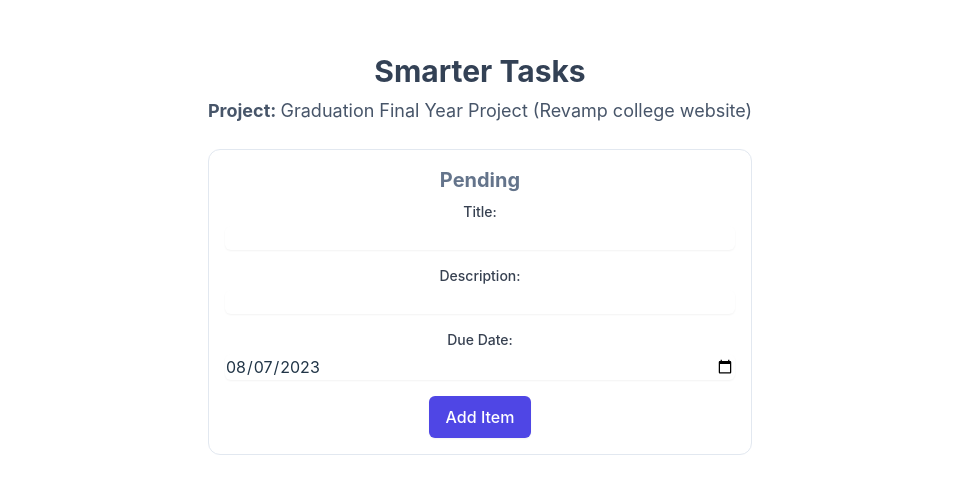
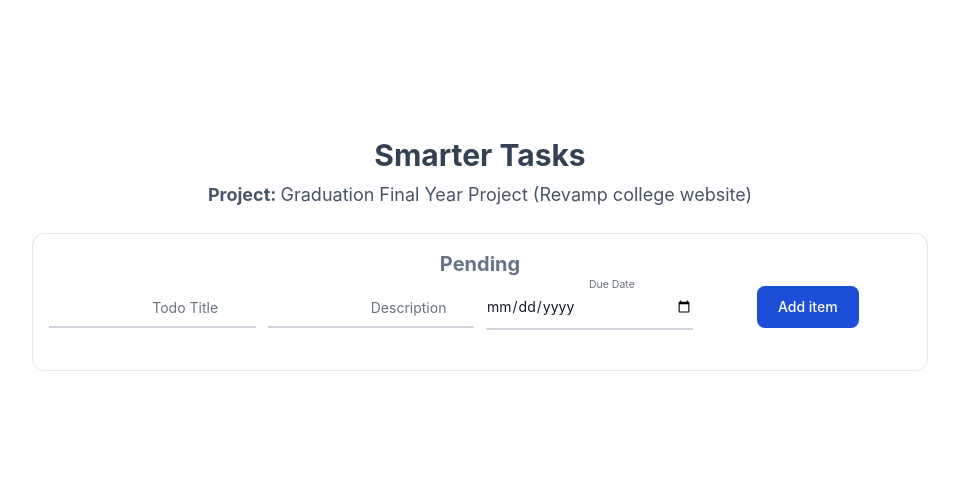
Before and after one commit to Micahget/wd301, a React (Vite) app in the folder smarter-tasks/: page / in a window 1280 px wide. Shown: the part 146-640 px from the top of the page, without its empty margins (160-1119 px from the left). Built offline with nearby package versions, Linux system fonts and the light colour scheme.

Commit message:
Change all class based components to function based components

```diff
--- a/smarter-tasks/src/Task.tsx
+++ b/smarter-tasks/src/Task.tsx
@@ -1,28 +1,38 @@
 import React from "react";
 import "./TaskCard.css";
+import { TaskItem } from "./types";
 
 /* eslint-disable */
 interface TaskProp {
   title: string;
-  todoDescription: string;
-  todoDueDate: Date;
+  description: string;
+  dueDate: string;
 }
-class Task extends React.Component<TaskProp> {
-  render() {
-    return (
-      <div>
-        <div className="TaskItem shadow-md border border-slate-100">
-          <h2 className="text-base font-bold my-1">{this.props.title}</h2>
-          <p className="text-sm text-slate-500">
-            Due Date:{this.props.todoDueDate.toLocaleDateString()}
-          </p>
-          <p className="text-sm text-slate-500">
-            Description:{this.props.todoDescription}
-          </p>
-        </div>
-      </div>
-    );
-  }
-}
+// class Task extends React.Component<TaskProp> {
+//   render() {
+//     return (
+//       <div>
+//         <div className="TaskItem shadow-md border border-slate-100">
+//           <h2 className="text-base font-bold my-1">{this.props.title}</h2>
+//           <p className="text-sm text-slate-500">
+//             Due Date:{this.props.dueDate}
+//           </p>
+//           <p className="text-sm text-slate-500">
+//             Description:{this.props.description}
+//           </p>
+//         </div>
+//       </div>
+//     );
+//   }
+// }
 
+const Task = (props: TaskItem) => {
+  return (
+    <div className="TaskItem shadow-md border border-slate-100">
+      <h2 className="text-base font-bold my-1">{props.title}</h2>
+      <p className="text-sm text-slate-500">{props.dueDate}</p>
+      <p className="text-sm text-slate-500">Description: {props.description}</p>
+    </div>
+  );
+};
 export default Task;
--- a/smarter-tasks/src/TaskApp.tsx
+++ b/smarter-tasks/src/TaskApp.tsx
@@ -3,26 +3,56 @@ import { TaskItem } from "./types";
 import TaskForm from "./TaskForm";
 import TaskList from "./TaskList";
 
-interface TaskAppProp {}
+// interface TaskAppProp {}
 interface TaskAppState {
   tasks: TaskItem[];
 }
-class TaskApp extends React.Component<TaskAppProp, TaskAppState> {
-  constructor(props: TaskAppProp) {
-    super(props);
-    this.state = {
+// class TaskApp extends React.Component<TaskAppProp, TaskAppState> {
+//   constructor(props: TaskAppProp) {
+//     super(props);
+//     this.state = {
+//       tasks: [],
+//     };
+//   }
+//   addTask = (task: TaskItem) => {
+//     this.setState((state) => {
+//       return {
+//         tasks: [...state.tasks, task],
+//       };
+//     });
+//   };
+
+//   render() {
+//     return (
+//       <div className="container py-10 max-w-4xl mx-auto">
+//         <h1 className="text-3xl mb-2 font-bold text-slate-700">
+//           Smarter Tasks
+//         </h1>
+//         <h1 className="text-lg mb-6 text-slate-600">
+//           <span className="font-bold">Project: </span>
+//           Graduation Final Year Project (Revamp college website)
+//         </h1>
+//         <div className="grid grid-cols-1 gap-4">
+//           <div className="border border-slate-200 rounded-xl p-4">
+//             <h1 className="text-slate-500 text-xl font-bold text-center mb-2">
+//               Pending
+//             </h1>
+//             <TaskForm addTask={this.addTask} />
+//             <TaskList tasks={this.state.tasks} />
+//           </div>
+//         </div>
+//       </div>
+//     );
+//   }
+// }
+
+const TaskApp = () => {
+  const [taskAppState, setTaskAppState] = React.useState<TaskAppState>({
     tasks: [],
+  });
+  const addTask = (task: TaskItem) => {
+    setTaskAppState({ tasks: [...taskAppState.tasks, task] });
   };
-  }
-  addTask = (task: TaskItem) => {
-    this.setState((state) => {
-      return {
-        tasks: [...state.tasks, task],
-      };
-    });
-  };
-
-  render() {
   return (
     <div className="container py-10 max-w-4xl mx-auto">
       <h1 className="text-3xl mb-2 font-bold text-slate-700">
@@ -32,18 +62,17 @@ class TaskApp extends React.Component<TaskAppProp, TaskAppState> {
         <span className="font-bold">Project: </span>
         Graduation Final Year Project (Revamp college website)
       </h1>
-        <div className="grid grid-cols-1 gap-4">
+      <div className="">
           <div className="border border-slate-200 rounded-xl p-4">
             <h1 className="text-slate-500 text-xl font-bold text-center mb-2">
             Pending
           </h1>
-            <TaskForm addTask={this.addTask} />
-            <TaskList tasks={this.state.tasks} />
+          <TaskForm addTask={addTask} />
+          <TaskList tasks={taskAppState.tasks} />
         </div>
       </div>
     </div>
   );
-  }
-}
+};
 
 export default TaskApp;
--- a/smarter-tasks/src/TaskForm.tsx
+++ b/smarter-tasks/src/TaskForm.tsx
@@ -1,143 +1,253 @@
 /* eslint-disable */
-import React from "react";
+import React, { useState } from "react";
 // interface Props {}
 interface TaskFormProps {
   addTask: (task: {
     title: string;
-    todoDescription: string;
-    todoDueDate: Date;
+    description: string;
+    dueDate: string;
   }) => void;
 }
 interface TaskFormState {
   title: string;
-  todoDescription: string;
-  todoDueDate: Date;
-  showError: Boolean;
+  description: string;
+  dueDate: string;
+  showError?: Boolean;
 }
-class TaskForm extends React.Component<TaskFormProps, TaskFormState> {
-  constructor(props: TaskFormProps) {
-    super(props);
-    this.state = {
-      title: "",
-      todoDescription: "",
-      todoDueDate: new Date(),
-      showError: false,
-    };
-  }
+// class TaskForm extends React.Component<TaskFormProps, TaskFormState> {
+//   constructor(props: TaskFormProps) {
+//     super(props);
+//     this.state = {
+//       title: "",
+//       todoDescription: "",
+//       todoDueDate: new Date(),
+//       showError: false,
+//     };
+//   }
 
-  // inputRef = React.createRef<HTMLInputElement>();
+//   // inputRef = React.createRef<HTMLInputElement>();
 
-  titleChanged: React.ChangeEventHandler<HTMLInputElement> = (event) => {
+//   titleChanged: React.ChangeEventHandler<HTMLInputElement> = (event) => {
+//     console.log(`${event.target.value}`);
+//     this.setState({ title: event.target.value });
+//   };
+//   descriptionChanged: React.ChangeEventHandler<HTMLInputElement> = (event) => {
+//     console.log(`${event.target.value}`);
+//     this.setState({ todoDescription: event.target.value });
+//   };
+//   dueDateChanged: React.ChangeEventHandler<HTMLInputElement> = (event) => {
+//     const newDateValue = event.target.value;
+//     if (newDateValue === "") {
+//       // handle empty date b/c the page will crash. That is b/c the date is not a valid date.
+//       this.setState({ todoDueDate: new Date(), showError: false });
+//     } else {
+//       this.setState({
+//         todoDueDate: new Date(newDateValue),
+//         showError: false,
+//       });
+//     }
+//   };
+//   addTask: React.FormEventHandler<HTMLFormElement> = (event) => {
+//     event.preventDefault();
+//     if (
+//       this.state.title.trim() === "" ||
+//       this.state.todoDueDate.toLocaleDateString().trim() === "" ||
+//       this.state.todoDescription.trim() === ""
+//     ) {
+//       this.setState({ showError: true });
+//     } else {
+//       const newTask = {
+//         title: this.state.title,
+//         todoDescription: this.state.todoDescription,
+//         todoDueDate: this.state.todoDueDate,
+//       };
+//       this.props.addTask(newTask);
+//       this.setState({
+//         title: "",
+//         todoDescription: "",
+//         todoDueDate: new Date(),
+//         showError: false,
+//       });
+//     }
+//   };
+//   render() {
+//     return (
+//       <form onSubmit={this.addTask} className="space-y-4">
+//         <div>
+//           <label
+//             htmlFor="todoTitle"
+//             className="block text-sm font-medium text-gray-700"
+//           >
+//             Title:
+//           </label>
+//           <input
+//             type="text"
+//             id="todoTitle"
+//             value={this.state.title}
+//             onChange={this.titleChanged}
+//             className={`mt-1 block w-full rounded-md border-gray-300 shadow-sm focus:border-indigo-300 focus:ring focus:ring-indigo-200 focus:ring-opacity-50 ${
+//               this.state.showError ? "border-red-500" : ""
+//             }`}
+//           />
+//         </div>
+//         <div>
+//           <label
+//             htmlFor="todoDescription"
+//             className="block text-sm font-medium text-gray-700"
+//           >
+//             Description:
+//           </label>
+//           <input
+//             type="text"
+//             id="todoDescription"
+//             value={this.state.todoDescription}
+//             onChange={this.descriptionChanged}
+//             className={`mt-1 block w-full rounded-md border-gray-300 shadow-sm focus:border-indigo-300 focus:ring focus:ring-indigo-200 focus:ring-opacity-50 ${
+//               this.state.showError ? "border-red-500" : ""
+//             }`}
+//           />
+//         </div>
+//         <div>
+//           <label
+//             htmlFor="todoDueDate"
+//             className="block text-sm font-medium text-gray-700"
+//           >
+//             Due Date:
+//           </label>
+//           <input
+//             type="date"
+//             id="todoDueDate"
+//             value={this.state.todoDueDate.toISOString().split("T")[0]}
+//             onChange={this.dueDateChanged}
+//             className={`mt-1 block w-full rounded-md border-gray-300 shadow-sm focus:border-indigo-300 focus:ring focus:ring-indigo-200 focus:ring-opacity-50 ${
+//               this.state.showError ? "border-red-500" : ""
+//             }`}
+//           />
+//           {this.state.showError ? (
+//             <p className="text-red-500 mt-1">Please fill all the forms.</p>
+//           ) : (
+//             ""
+//           )}
+//         </div>
+//         <button
+//           id="addTaskButton"
+//           type="submit"
+//           className="inline-flex items-center px-4 py-2 border border-transparent text-base font-medium rounded-md shadow-sm text-white bg-indigo-600 hover:bg-indigo-700 focus:outline-none focus:ring-2 focus:ring-offset-2 focus:ring-indigo-500"
+//         >
+//           Add Item
+//         </button>
+//       </form>
+//     );
+//   }
+// }
+
+
+
+// const [title, setTitle] = React.useState("");
+// const [description, setDescription] = React.useState("");
+// const [dueDate, setDueDate] = React.useState("");
+
+const TaskForm = (props: TaskFormProps) => {
+
+  const [formState, setFormState] = React.useState<TaskFormState>({
+    title: "",
+    description: "",
+    dueDate: "",
+  });
+
+  const titleChanged: React.ChangeEventHandler<HTMLInputElement> = (event) => {
     console.log(`${event.target.value}`);
-    this.setState({ title: event.target.value });
+    setFormState({ ...formState, title: event.target.value });
   };
-  descriptionChanged: React.ChangeEventHandler<HTMLInputElement> = (event) => {
+
+  const descriptionChanged: React.ChangeEventHandler<HTMLInputElement> = (
+    event
+  ) => {
     console.log(`${event.target.value}`);
-    this.setState({ todoDescription: event.target.value });
+    setFormState({ ...formState, description: event.target.value });
   };
-  dueDateChanged: React.ChangeEventHandler<HTMLInputElement> = (event) => {
-    const newDateValue = event.target.value;
-    if (newDateValue === "") {
-      // handle empty date b/c the page will crash. That is b/c the date is not a valid date.
-      this.setState({ todoDueDate: new Date(), showError: false });
-    } else {
-      this.setState({
-        todoDueDate: new Date(newDateValue),
-        showError: false,
-      });
+  const dueDateChanged: React.ChangeEventHandler<HTMLInputElement> = (event) => {
+    console.log(`${event.target.value}`);
+    setFormState({ ...formState, dueDate: event.target.value });
+  };
+
+
+  const addTask: React.FormEventHandler<HTMLFormElement> = (event) => {
+    event.preventDefault();
+    console.log(`Submitted the form with`);
+    if (formState.title.length === 0 || formState.dueDate.length === 0) {
+      return;
     }
+    props.addTask(formState);
+    setFormState({ title: "", description: "", dueDate: "" });
   };
-  addTask: React.FormEventHandler<HTMLFormElement> = (event) => {
-    event.preventDefault();
-    if (
-      this.state.title.trim() === "" ||
-      this.state.todoDueDate.toLocaleDateString().trim() === "" ||
-      this.state.todoDescription.trim() === ""
-    ) {
-      this.setState({ showError: true });
-    } else {
-      const newTask = {
-        title: this.state.title,
-        todoDescription: this.state.todoDescription,
-        todoDueDate: this.state.todoDueDate,
-      };
-      this.props.addTask(newTask);
-      this.setState({
-        title: "",
-        todoDescription: "",
-        todoDueDate: new Date(),
-        showError: false,
-      });
-    }
-  };
-  render() {
-    return (
-      <form onSubmit={this.addTask} className="space-y-4">
-        <div>
+  return (
+    <form onSubmit={addTask}>
+      <div className="grid md:grid-cols-4 md:gap-3">
+        <div className="relative z-0 w-full mb-6 group">
+          <input
+            id="todoTitle"
+            name="todoTitle"
+            type="text"
+            value={formState.title}
+            onChange={titleChanged}
+            className="block py-2.5 px-0 w-full text-sm text-gray-900 bg-transparent border-0 border-b-2 border-gray-300 appearance-none dark:border-gray-600 dark:focus:border-blue-500 focus:outline-none focus:ring-0 focus:border-blue-600 peer"
+            placeholder=" "
+            required
+          />
           <label
             htmlFor="todoTitle"
-            className="block text-sm font-medium text-gray-700"
+            className="peer-focus:font-medium absolute text-sm text-gray-500 dark:text-gray-400 duration-300 transform -translate-y-6 scale-75 top-3 -z-10 origin-[0] peer-focus:left-0 peer-focus:text-blue-600 peer-focus:dark:text-blue-500 peer-placeholder-shown:scale-100 peer-placeholder-shown:translate-y-0 peer-focus:scale-75 peer-focus:-translate-y-6"
           >
-            Title:
+            Todo Title
           </label>
+        </div>
+        <div className="relative z-0 w-full mb-6 group">
           <input
+            id="todoDescription"
+            name="todoDescription"
             type="text"
-            id="todoTitle"
-            value={this.state.title}
-            onChange={this.titleChanged}
-            className={`mt-1 block w-full rounded-md border-gray-300 shadow-sm focus:border-indigo-300 focus:ring focus:ring-indigo-200 focus:ring-opacity-50 ${
-              this.state.showError ? "border-red-500" : ""
-            }`}
+            value={formState.description}
+            onChange={descriptionChanged}
+            placeholder=" "
+            className="block py-2.5 px-0 w-full text-sm text-gray-900 bg-transparent border-0 border-b-2 border-gray-300 appearance-none dark:border-gray-600 dark:focus:border-blue-500 focus:outline-none focus:ring-0 focus:border-blue-600 peer"
+            required
           />
-        </div>
-        <div>
           <label
             htmlFor="todoDescription"
-            className="block text-sm font-medium text-gray-700"
+            className="peer-focus:font-medium absolute text-sm text-gray-500 dark:text-gray-400 duration-300 transform -translate-y-6 scale-75 top-3 -z-10 origin-[0] peer-focus:left-0 peer-focus:text-blue-600 peer-focus:dark:text-blue-500 peer-placeholder-shown:scale-100 peer-placeholder-shown:translate-y-0 peer-focus:scale-75 peer-focus:-translate-y-6"
           >
-            Description:
+            Description
           </label>
+        </div>
+        <div className="relative z-0 w-full mb-6 group">
           <input
-            type="text"
-            id="todoDescription"
-            value={this.state.todoDescription}
-            onChange={this.descriptionChanged}
-            className={`mt-1 block w-full rounded-md border-gray-300 shadow-sm focus:border-indigo-300 focus:ring focus:ring-indigo-200 focus:ring-opacity-50 ${
-              this.state.showError ? "border-red-500" : ""
-            }`}
+            id="todoDueDate"
+            name="todoDueDate"
+            type="date"
+            value={formState.dueDate}
+            onChange={dueDateChanged}
+            className="block py-2.5 px-0 w-full text-sm text-gray-900 bg-transparent border-0 border-b-2 border-gray-300 appearance-none dark:border-gray-600 dark:focus:border-blue-500 focus:outline-none focus:ring-0 focus:border-blue-600 peer"
+            placeholder=" "
+            required
           />
-        </div>
-        <div>
           <label
             htmlFor="todoDueDate"
-            className="block text-sm font-medium text-gray-700"
+            className="peer-focus:font-medium absolute text-sm text-gray-500 dark:text-gray-400 duration-300 transform -translate-y-6 scale-75 top-3 -z-10 origin-[0] peer-focus:left-0 peer-focus:text-blue-600 peer-focus:dark:text-blue-500 peer-placeholder-shown:scale-100 peer-placeholder-shown:translate-y-0 peer-focus:scale-75 peer-focus:-translate-y-6"
           >
-            Due Date:
+            Due Date
           </label>
-          <input
-            type="date"
-            id="todoDueDate"
-            value={this.state.todoDueDate.toISOString().split("T")[0]}
-            onChange={this.dueDateChanged}
-            className={`mt-1 block w-full rounded-md border-gray-300 shadow-sm focus:border-indigo-300 focus:ring focus:ring-indigo-200 focus:ring-opacity-50 ${
-              this.state.showError ? "border-red-500" : ""
-            }`}
-          />
-          {this.state.showError ? (
-            <p className="text-red-500 mt-1">Please fill all the forms.</p>
-          ) : (
-            ""
-          )}
         </div>
-        <button
-          id="addTaskButton"
-          type="submit"
-          className="inline-flex items-center px-4 py-2 border border-transparent text-base font-medium rounded-md shadow-sm text-white bg-indigo-600 hover:bg-indigo-700 focus:outline-none focus:ring-2 focus:ring-offset-2 focus:ring-indigo-500"
-        >
-          Add Item
-        </button>
-      </form>
-    );
-  }
-}
+        <div className="relative z-0 w-full mb-6 group">
+          <button
+            type="submit"
+            className="text-white bg-blue-700 hover:bg-blue-800 focus:ring-4 focus:outline-none focus:ring-blue-300 font-medium rounded-lg text-sm w-full sm:w-auto px-5 py-2.5 text-center dark:bg-blue-600 dark:hover:bg-blue-700 dark:focus:ring-blue-800"
+          >
+            Add item
+          </button>
+        </div>
+      </div>
+    </form>
+  );
+};
 export default TaskForm;
--- a/smarter-tasks/src/TaskList.tsx
+++ b/smarter-tasks/src/TaskList.tsx
@@ -1,49 +1,44 @@
 /* eslint-disable */
 import React from "react";
 import Task from "./Task";
-import { TaskItem } from "./types";
+// import { TaskItem } from "./types";
 
 interface Props {
   tasks: TaskItem[];
 }
 
-// interface TaskItem {
-//   title: string;
-// }
+interface TaskItem {
+  title: string;
+  description: string;
+  dueDate: string;
+}
 
 interface State {
   tasks: TaskItem[];
 }
-class TaskList extends React.Component<Props, State> {
-  //   constructor(props: Props) {
-  //     super(props);
-  //     // this.state = { // this is one way to initialize state. Another way is to use a component lifecycle method
-  //     //     tasks: [{title: "Go to Library"}, {title: "Go to Gym"}]
-  //     // }
-  //     this.state = {
-  //       tasks: [], // this is the initial state. and for componentDidoMount to work, we need to initialize it to an empty array
-  //     };
+// class TaskList extends React.Component<Props, State> {
+//   render() {
+//     return this.props.tasks.map((task, idx) => (
+//       <Task
+//         key={idx}
+//         title={task.title}
+//         description={task.description}
+//         dueDate={task.dueDate}
+//       />
+//     ));
 //   }
-  // componentDidMount() { // this is a component lifecycle method way of initializing state
-  //     this.setState({
-  //       tasks: [{ title: "Pay rent" }, { title: "Submit assignment" }]
-  //     })
-  //   }
-  //   componentDidMount() { // if we want to update state based on previous state, we need to use a function in setState
-  //     const tasks = [{ title: "Pay rent" }, { title: "Submit assignment" }];
-  //     this.setState((state, props) => ({
-  //       tasks,
-  //     }));
-  //   }
-  render() {
-    return this.props.tasks.map((task, idx) => (
+// }
+
+const TaskList = (props: Props) => {
+  const list = props.tasks.map((task, idx) => (
     <Task
       key={idx}
       title={task.title}
-        todoDescription={task.todoDescription}
-        todoDueDate={task.todoDueDate}
+      description={task.description}
+      dueDate={task.dueDate}
     />
   ));
-  }
-}
+  return <>{list}</>;
+};
+
 export default TaskList;
--- a/smarter-tasks/src/main.tsx
+++ b/smarter-tasks/src/main.tsx
@@ -3,8 +3,16 @@ import ReactDOM from "react-dom/client";
 import App from "./App.tsx";
 import "./index.css";
 
-ReactDOM.createRoot(document.getElementById("root")!).render(
-  <React.StrictMode>
-    <App />
-  </React.StrictMode>
-);
+function renderApp() {
+  const rootElement = document.getElementById("root");
+  if (rootElement) {
+    const root = ReactDOM.createRoot(rootElement);
+    root.render(
+      <React.StrictMode>
+        <App />
+      </React.StrictMode>
+    );
+  }
+}
+
+renderApp();
--- a/smarter-tasks/src/types.ts
+++ b/smarter-tasks/src/types.ts
@@ -2,6 +2,6 @@
 
 export interface TaskItem {
     title: string;
-    todoDescription: string;
-    todoDueDate: Date;
+    description: string;
+    dueDate: string;
 }
```
Lines whose indentation alone changed are shown as unchanged.
